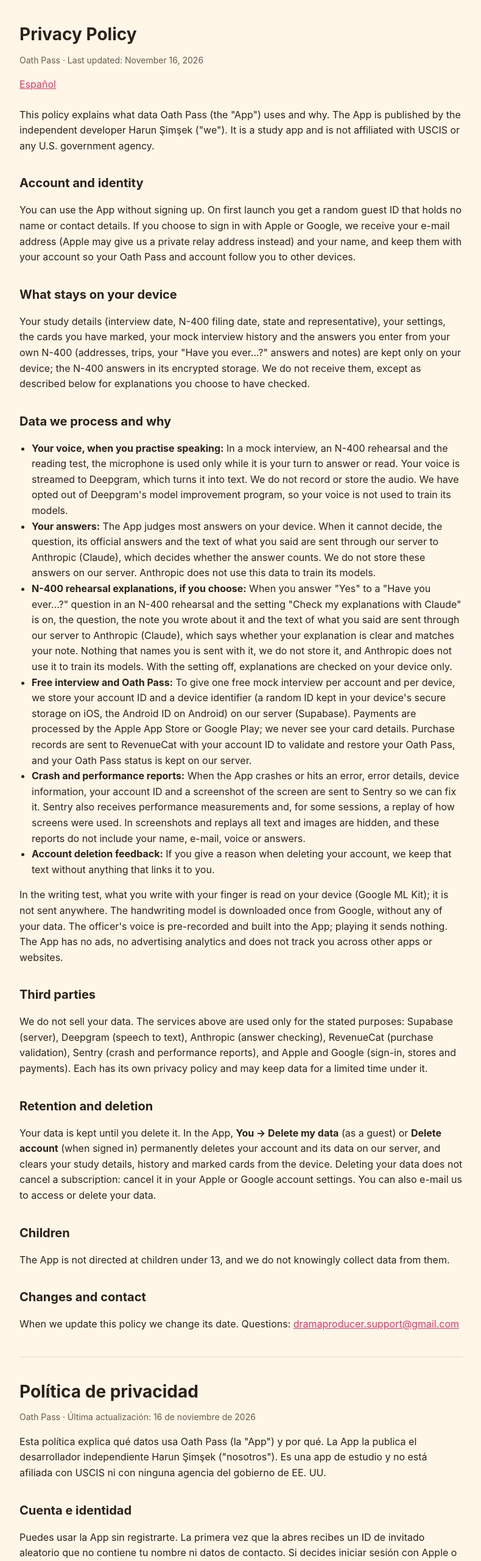
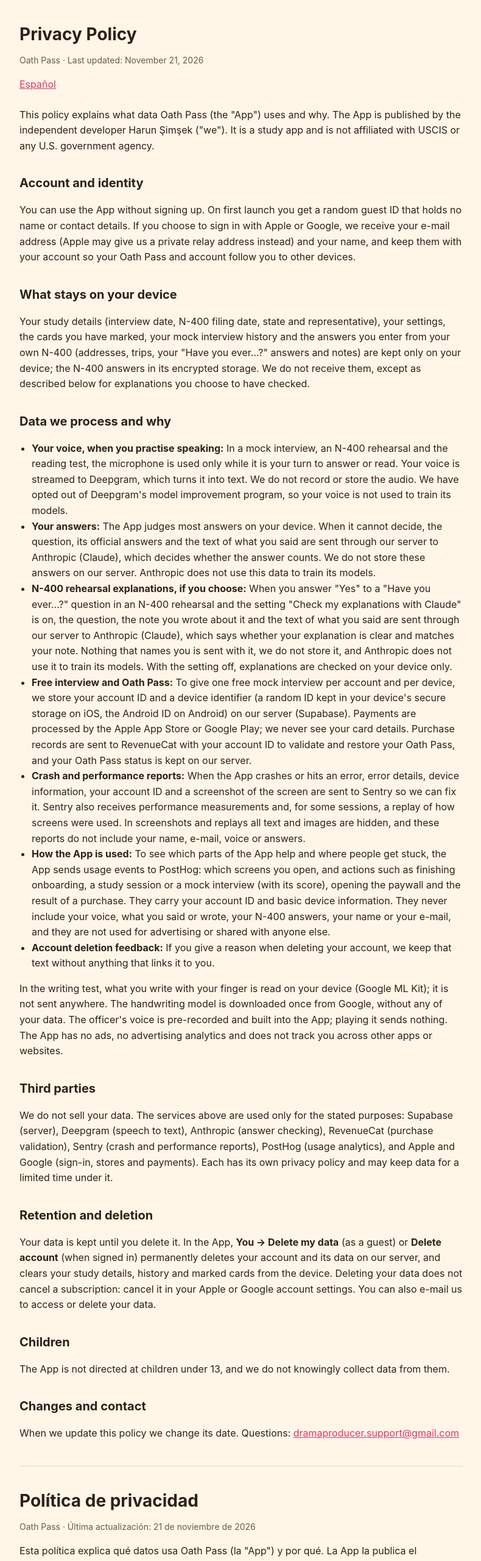
Before and after one commit to Harunn33/Harunn33.github.io, a plain HTML site: page oath-pass/privacy/index.html in a window 1280 px wide. Shown: the top 2560 px of the page at 61% size, without its empty margins (244-1034 px from the left). Drawn offline with Linux system fonts and the light colour scheme.

Commit message:
Oath Pass privacy: product analytics with PostHog
Co-Authored-By: Claude Opus 5.5 <noreply@anthropic.com>

```diff
--- a/oath-pass/privacy/index.html
+++ b/oath-pass/privacy/index.html
@@ -9,7 +9,7 @@
 <body>
 <main>
 <h1>Privacy Policy</h1>
-<p class="muted">Oath Pass · Last updated: November 16, 2026</p>
+<p class="muted">Oath Pass · Last updated: November 21, 2026</p>
 <nav><a href="#es">Español</a></nav>
 
 <p>This policy explains what data Oath Pass (the "App") uses and why. The App is published by the independent developer Harun Şimşek ("we"). It is a study app and is not affiliated with USCIS or any U.S. government agency.</p>
@@ -27,12 +27,13 @@
 <li><strong>N-400 rehearsal explanations, if you choose:</strong> When you answer "Yes" to a "Have you ever…?" question in an N-400 rehearsal and the setting "Check my explanations with Claude" is on, the question, the note you wrote about it and the text of what you said are sent through our server to Anthropic (Claude), which says whether your explanation is clear and matches your note. Nothing that names you is sent with it, we do not store it, and Anthropic does not use it to train its models. With the setting off, explanations are checked on your device only.</li>
 <li><strong>Free interview and Oath Pass:</strong> To give one free mock interview per account and per device, we store your account ID and a device identifier (a random ID kept in your device's secure storage on iOS, the Android ID on Android) on our server (Supabase). Payments are processed by the Apple App Store or Google Play; we never see your card details. Purchase records are sent to RevenueCat with your account ID to validate and restore your Oath Pass, and your Oath Pass status is kept on our server.</li>
 <li><strong>Crash and performance reports:</strong> When the App crashes or hits an error, error details, device information, your account ID and a screenshot of the screen are sent to Sentry so we can fix it. Sentry also receives performance measurements and, for some sessions, a replay of how screens were used. In screenshots and replays all text and images are hidden, and these reports do not include your name, e-mail, voice or answers.</li>
+<li><strong>How the App is used:</strong> To see which parts of the App help and where people get stuck, the App sends usage events to PostHog: which screens you open, and actions such as finishing onboarding, a study session or a mock interview (with its score), opening the paywall and the result of a purchase. They carry your account ID and basic device information. They never include your voice, what you said or wrote, your N-400 answers, your name or your e-mail, and they are not used for advertising or shared with anyone else.</li>
 <li><strong>Account deletion feedback:</strong> If you give a reason when deleting your account, we keep that text without anything that links it to you.</li>
 </ul>
 <p>In the writing test, what you write with your finger is read on your device (Google ML Kit); it is not sent anywhere. The handwriting model is downloaded once from Google, without any of your data. The officer's voice is pre-recorded and built into the App; playing it sends nothing. The App has no ads, no advertising analytics and does not track you across other apps or websites.</p>
 
 <h2>Third parties</h2>
-<p>We do not sell your data. The services above are used only for the stated purposes: Supabase (server), Deepgram (speech to text), Anthropic (answer checking), RevenueCat (purchase validation), Sentry (crash and performance reports), and Apple and Google (sign-in, stores and payments). Each has its own privacy policy and may keep data for a limited time under it.</p>
+<p>We do not sell your data. The services above are used only for the stated purposes: Supabase (server), Deepgram (speech to text), Anthropic (answer checking), RevenueCat (purchase validation), Sentry (crash and performance reports), PostHog (usage analytics), and Apple and Google (sign-in, stores and payments). Each has its own privacy policy and may keep data for a limited time under it.</p>
 
 <h2>Retention and deletion</h2>
 <p>Your data is kept until you delete it. In the App, <strong>You → Delete my data</strong> (as a guest) or <strong>Delete account</strong> (when signed in) permanently deletes your account and its data on our server, and clears your study details, history and marked cards from the device. Deleting your data does not cancel a subscription: cancel it in your Apple or Google account settings. You can also e-mail us to access or delete your data.</p>
@@ -47,7 +48,7 @@
 
 <h1 id="es" lang="es">Política de privacidad</h1>
 <div lang="es">
-<p class="muted">Oath Pass · Última actualización: 16 de noviembre de 2026</p>
+<p class="muted">Oath Pass · Última actualización: 21 de noviembre de 2026</p>
 
 <p>Esta política explica qué datos usa Oath Pass (la "App") y por qué. La App la publica el desarrollador independiente Harun Şimşek ("nosotros"). Es una app de estudio y no está afiliada con USCIS ni con ninguna agencia del gobierno de EE. UU.</p>
 
@@ -64,12 +65,13 @@
 <li><strong>Explicaciones del ensayo del N-400, si así lo eliges:</strong> Cuando respondes «Sí» a una pregunta de «¿Alguna vez…?» en un ensayo del N-400 y el ajuste «Revisar mis explicaciones con Claude» está activado, la pregunta, la nota que escribiste y el texto de lo que dijiste se envían a través de nuestro servidor a Anthropic (Claude), que indica si tu explicación es clara y coincide con tu nota. No se envía nada que te identifique, no lo guardamos y Anthropic no lo usa para entrenar sus modelos. Con el ajuste desactivado, las explicaciones se revisan solo en tu dispositivo.</li>
 <li><strong>Entrevista gratis y Oath Pass:</strong> Para dar una entrevista de práctica gratis por cuenta y por dispositivo, guardamos en nuestro servidor (Supabase) el ID de tu cuenta y un identificador del dispositivo (un ID aleatorio en el almacenamiento seguro del dispositivo en iOS, el Android ID en Android). Los pagos los procesan Apple App Store o Google Play; nunca vemos los datos de tu tarjeta. Los registros de compra se envían a RevenueCat con el ID de tu cuenta para validar y restaurar tu Oath Pass, y el estado de tu Oath Pass se guarda en nuestro servidor.</li>
 <li><strong>Informes de errores y rendimiento:</strong> Cuando la App falla o encuentra un error, los detalles del error, información del dispositivo, el ID de tu cuenta y una captura de la pantalla se envían a Sentry para que podamos arreglarlo. Sentry también recibe mediciones de rendimiento y, en algunas sesiones, una reproducción de cómo se usaron las pantallas. En las capturas y reproducciones se ocultan todos los textos e imágenes, y estos informes no incluyen tu nombre, correo, voz ni respuestas.</li>
+<li><strong>Cómo se usa la App:</strong> Para saber qué partes de la App ayudan y dónde se atasca la gente, la App envía eventos de uso a PostHog: qué pantallas abres y acciones como terminar la configuración inicial, una sesión de estudio o una entrevista de práctica (con su resultado), abrir la pantalla de compra y el resultado de una compra. Llevan el ID de tu cuenta e información básica del dispositivo. Nunca incluyen tu voz, lo que dijiste o escribiste, tus respuestas del N-400, tu nombre ni tu correo, y no se usan para publicidad ni se comparten con nadie más.</li>
 <li><strong>Comentarios al eliminar la cuenta:</strong> Si das un motivo al eliminar tu cuenta, guardamos ese texto sin nada que lo relacione contigo.</li>
 </ul>
 <p>En la prueba de escritura, lo que escribes con el dedo se lee en tu dispositivo (Google ML Kit); no se envía a ningún sitio. El modelo de escritura se descarga una vez desde Google, sin ninguno de tus datos. La voz del oficial está pregrabada e incluida en la App; reproducirla no envía nada. La App no tiene anuncios ni analítica publicitaria, y no te rastrea en otras apps o sitios web.</p>
 
 <h2>Terceros</h2>
-<p>No vendemos tus datos. Los servicios anteriores se usan solo para los fines indicados: Supabase (servidor), Deepgram (voz a texto), Anthropic (revisión de respuestas), RevenueCat (validación de compras), Sentry (informes de errores y rendimiento), y Apple y Google (inicio de sesión, tiendas y pagos). Cada uno tiene su propia política de privacidad y puede conservar datos por un tiempo limitado según ella.</p>
+<p>No vendemos tus datos. Los servicios anteriores se usan solo para los fines indicados: Supabase (servidor), Deepgram (voz a texto), Anthropic (revisión de respuestas), RevenueCat (validación de compras), Sentry (informes de errores y rendimiento), PostHog (analítica de uso), y Apple y Google (inicio de sesión, tiendas y pagos). Cada uno tiene su propia política de privacidad y puede conservar datos por un tiempo limitado según ella.</p>
 
 <h2>Conservación y eliminación</h2>
 <p>Tus datos se conservan hasta que los eliminas. En la App, <strong>Tú → Eliminar mis datos</strong> (como invitado) o <strong>Eliminar cuenta</strong> (con sesión iniciada) elimina de forma permanente tu cuenta y sus datos en nuestro servidor, y borra del dispositivo tus datos de estudio, tu historial y las tarjetas marcadas. Eliminar tus datos no cancela una suscripción: cancélala en los ajustes de tu cuenta de Apple o Google. También puedes escribirnos para acceder a tus datos o eliminarlos.</p>
```
